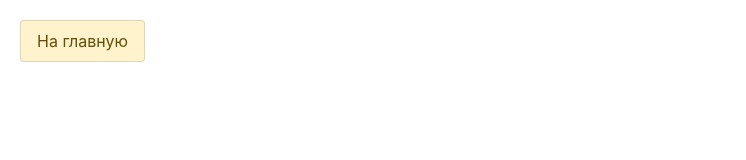
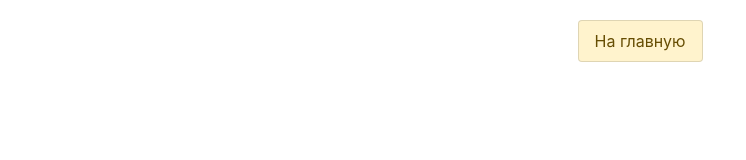
Before and after one commit to nazarii-lozynskyi/goit-js-hw-11-promisification, a website built with Parcel: page src/task-01.html in a window 1280 px wide. Shown: the whole page, without its empty margins (0-746 px from the left). Built offline with nearby package versions, Linux system fonts and the light colour scheme.

Commit message:
Update style.css

```diff
--- a/src/style/style.css
+++ b/src/style/style.css
@@ -6,4 +6,7 @@
 
 body {
   padding: 20px;
+  display: flex;
+  align-items: center;
+  justify-content: space-around;
 }
```
